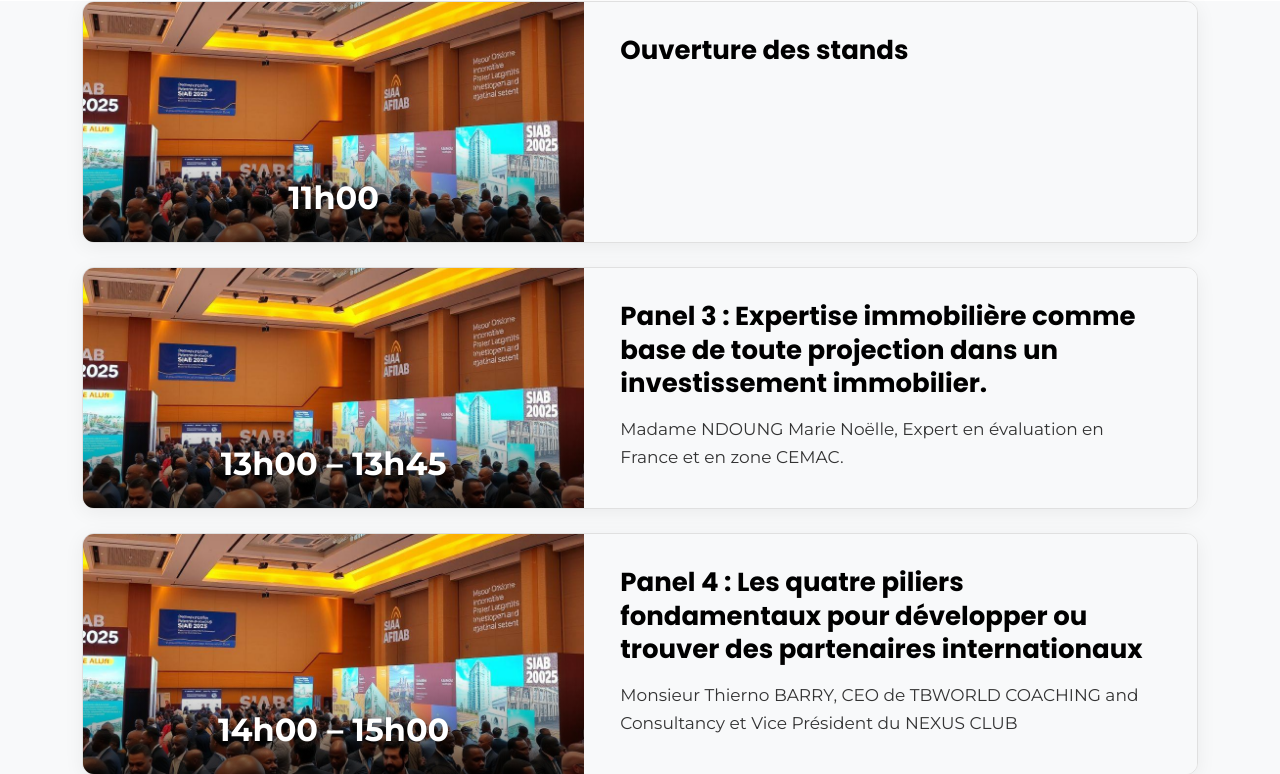
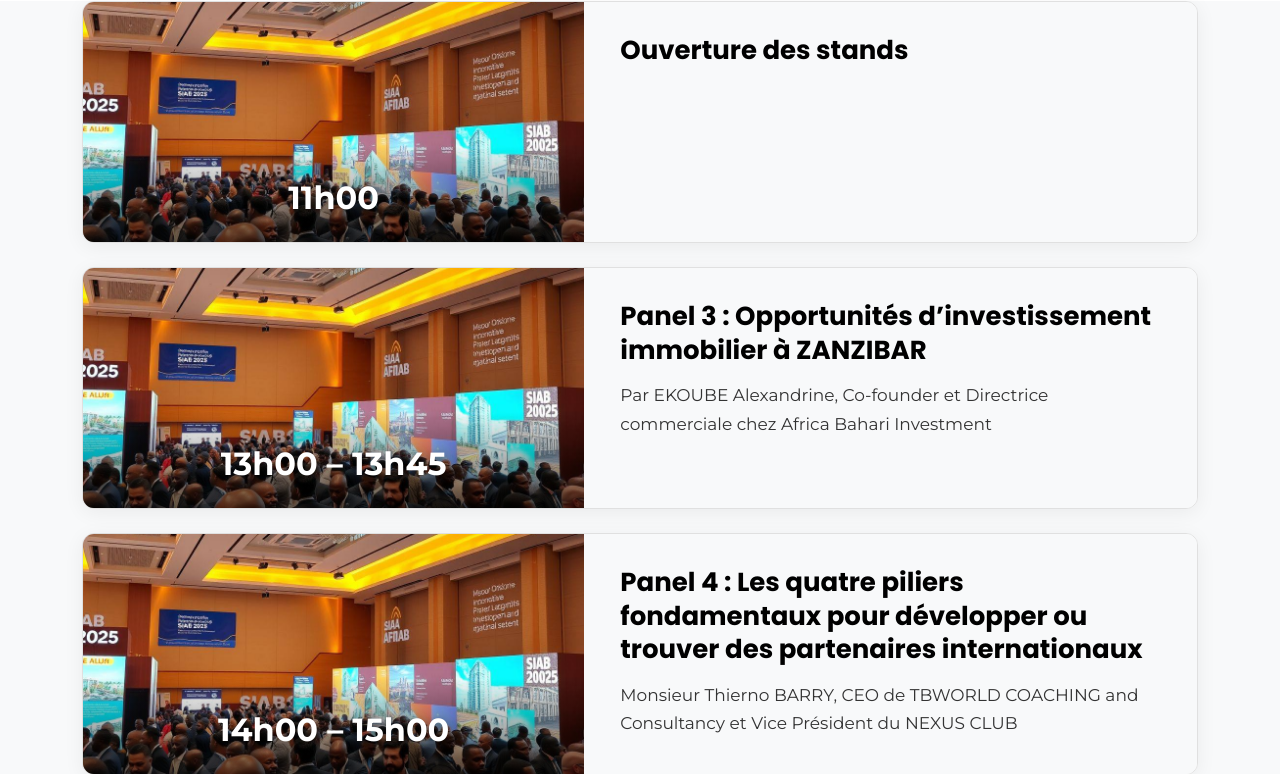
Before and after one commit to Rems-21/siabevent, a Django app: page /programme in a window 1280 px wide, after a click on "26 Juin". Shown: the part 622-1396 px from the top of the page. Run offline with Django 4.2, Linux system fonts and the light colour scheme; data that the repository does not hold is empty.

Commit message:
programme5

```diff
--- a/templates/programme.html
+++ b/templates/programme.html
@@ -133,8 +133,8 @@
                                 <span class="schedule-time">13h00 – 13h45</span>
                             </div>
                             <div class="schedule-card-body">
-                                <h3 class="schedule-title">Panel 3 : Expertise immobilière comme base de toute projection dans un investissement immobilier.</h3>
-                                <p class="schedule-desc">Madame NDOUNG Marie Noëlle, Expert en évaluation en France et en zone CEMAC.</p>
+                                <h3 class="schedule-title">Panel 3 : Opportunités d’investissement immobilier à ZANZIBAR</h3>
+                                <p class="schedule-desc">Par EKOUBE Alexandrine, Co-founder et Directrice commerciale chez Africa Bahari Investment</p>
                             </div>
                         </div>
                         <div class="schedule-card">
```
